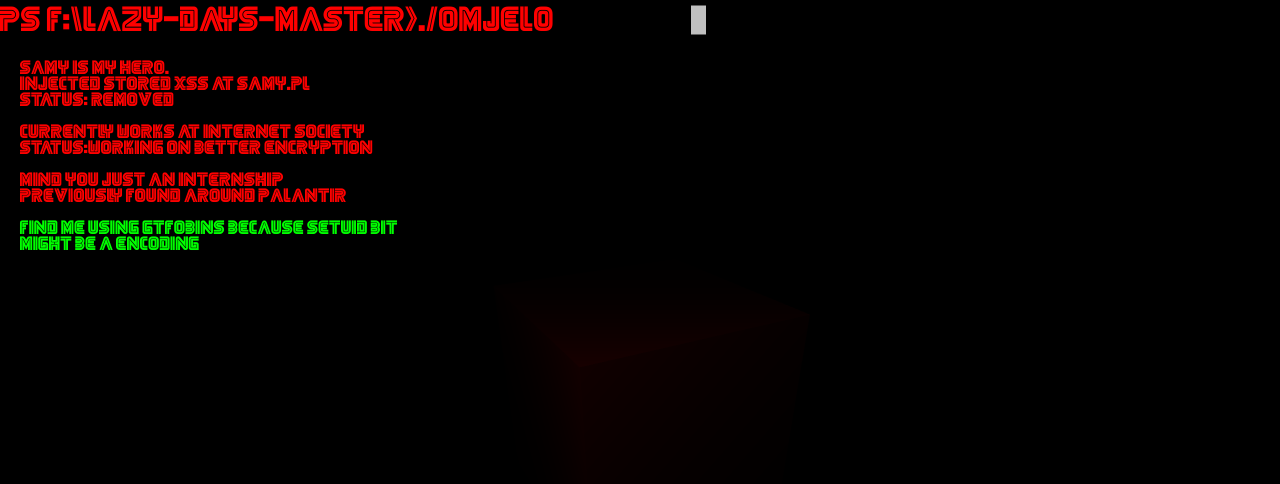
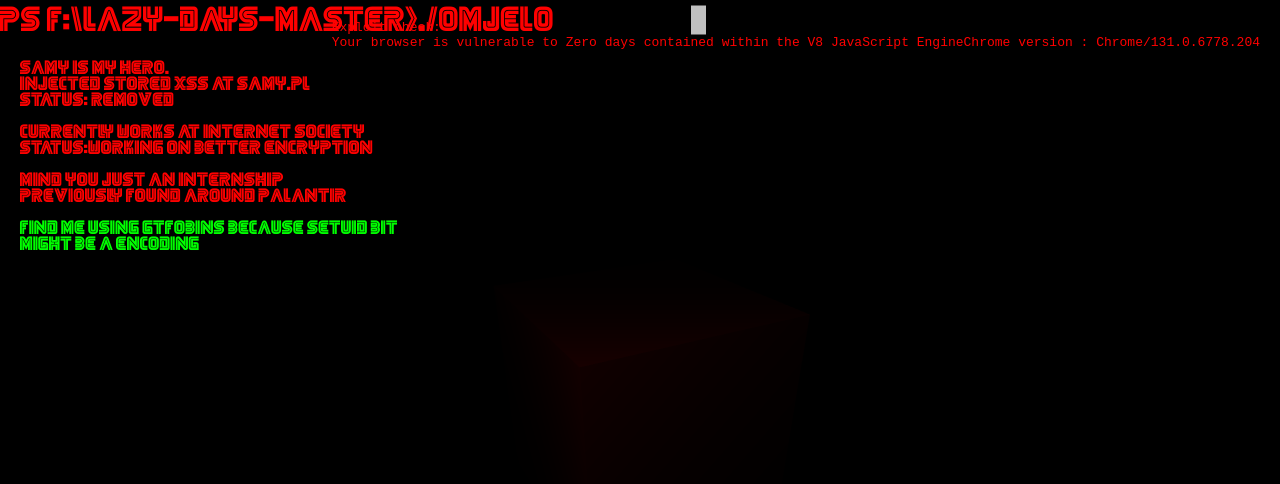
Before and after one commit to Pey-crypto/Home, a plain HTML site: page index.html in a window 1280 px wide. Drawn offline with nearby package versions, Linux system fonts and the light colour scheme; animation ran at ten frames a second.

Commit message:
The browser exploit check has been enabled

```diff
--- a/css/style.css
+++ b/css/style.css
@@ -30,6 +30,13 @@ html{
     margin: 20px;
     top: 200px;
     width: 100%;
+  }
+  #status{
+    position: absolute;
+    font-family: monospace;
+    top: 0px;
+    margin: 20px;
+    right: 0px;
   }
   #scr{
     display: inline-block;
--- a/index.html
+++ b/index.html
@@ -14,6 +14,7 @@
 		<script src="js/anime.js"></script>
 		<script src="js/run.js"></script>
 		<script src="https://api.ipify.org?format=jsonp&callback=getIP"></script>
+		<div id="status"></div>
 		<div class="line-1 anim-typewriter">PS   F:\LAzy-DAys-master>./omjelo</div>
 		<div class="plebs anim-typewriter">
 
--- a/js/run.js
+++ b/js/run.js
@@ -1,3 +1,34 @@
+function brew(){
+  var len = navigator.appVersion.length;
+  var edg = navigator.appVersion.indexOf("Edg");
+  var chr = navigator.appVersion.indexOf("Chrome");
+  var saf = navigator.appVersion.indexOf("Safari");
+
+  var str = navigator.appVersion;
+  var res = str.substring(edg,len);
+  var res1 = str.substring(chr,saf);
+  var res2 = str.substring(saf,edg);
+  console.log("Edge: "+res);
+  console.log("Chrome: "+res1);
+  console.log("Safari : "+res2);
+  var cleanup = res.substring(res.indexOf("/")+1,res.length).replaceAll(".","");
+  var cleanup1 = res1.substring(res1.indexOf("/")+1,res1.length).replaceAll(".","");
+  var cleanup2 =  res2.substring(res2.indexOf("/")+1,res2.length).replaceAll(".","");
+  var chkvalue = "91.0.4472.101".replaceAll(".","");
+  if (chkvalue>cleanup1) {
+      document.addEventListener('DOMContentLoaded', function dis1() {
+        document.getElementById('status').innerHTML = 'Exploit check:<br>Your browser is vulnerable to  Zero days contained within the V8 JavaScript Engine'+'Chrome version : '+res1;
+     });
+  }
+  if(chkvalue<=cleanup1){
+    document.addEventListener('DOMContentLoaded', function dis2() {
+      document.getElementById('status').innerHTML = 'Exploit check:<br>Your browser is updated<br>'+'Chrome version : '+res1;
+   });
+  }
+
+
+}
+
 function confulence(jsonData){
     var country = jsonData.country;
     var isp = jsonData.org;
@@ -32,26 +63,4 @@ function getIP(json){
     bimp(addr);
 }
 
-function brew(){
-    var len = navigator.appVersion.length;
-    var edg = navigator.appVersion.indexOf("Edg");
-    var chr = navigator.appVersion.indexOf("Chrome");
-    var saf = navigator.appVersion.indexOf("Safari");
-
-    var str = navigator.appVersion;
-    var res = str.substring(edg,len);
-    var res1 = str.substring(chr,saf);
-    var res2 = str.substring(saf,edg);
-    console.log("Edge: "+res);
-    console.log("Chrome: "+res1);
-    console.log("Safari : "+res2);
-    var cleanup = res.substring(res.indexOf("/")+1,res.length);
-    var cleanup1 = res1.substring(res1.indexOf("/")+1,res1.length);
-    var cleanup2 =  res2.substring(res2.indexOf("/")+1,res2.length);
-    if (true) {
-        console.log("Your browser is vulnerable to  Zero days contained within the V8 JavaScript Engine");
-    } else {
-      document.getElementById('status').innerHTML="Your browser is updated and protected against the zeroday";
-    }
-
-  }
+brew();
```
